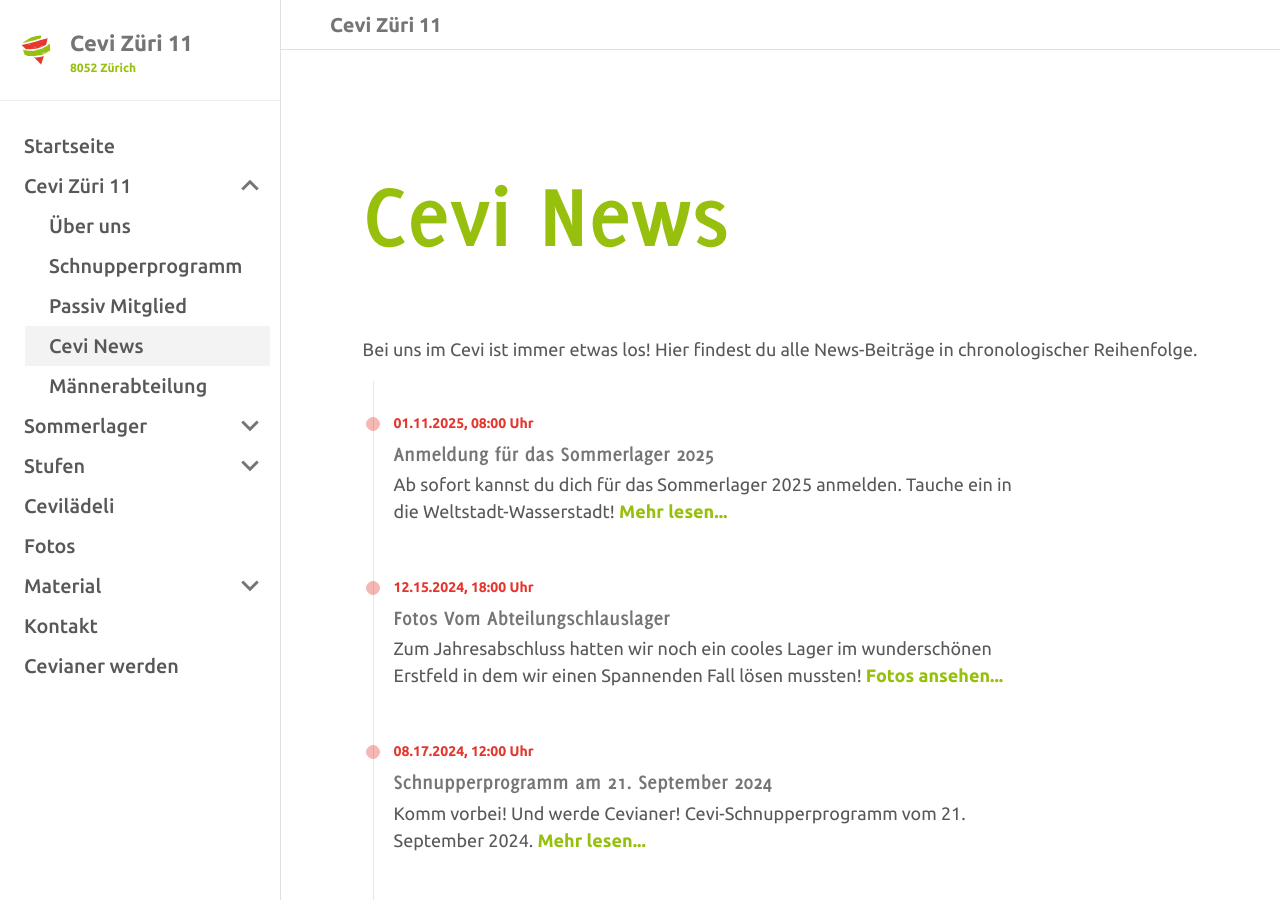
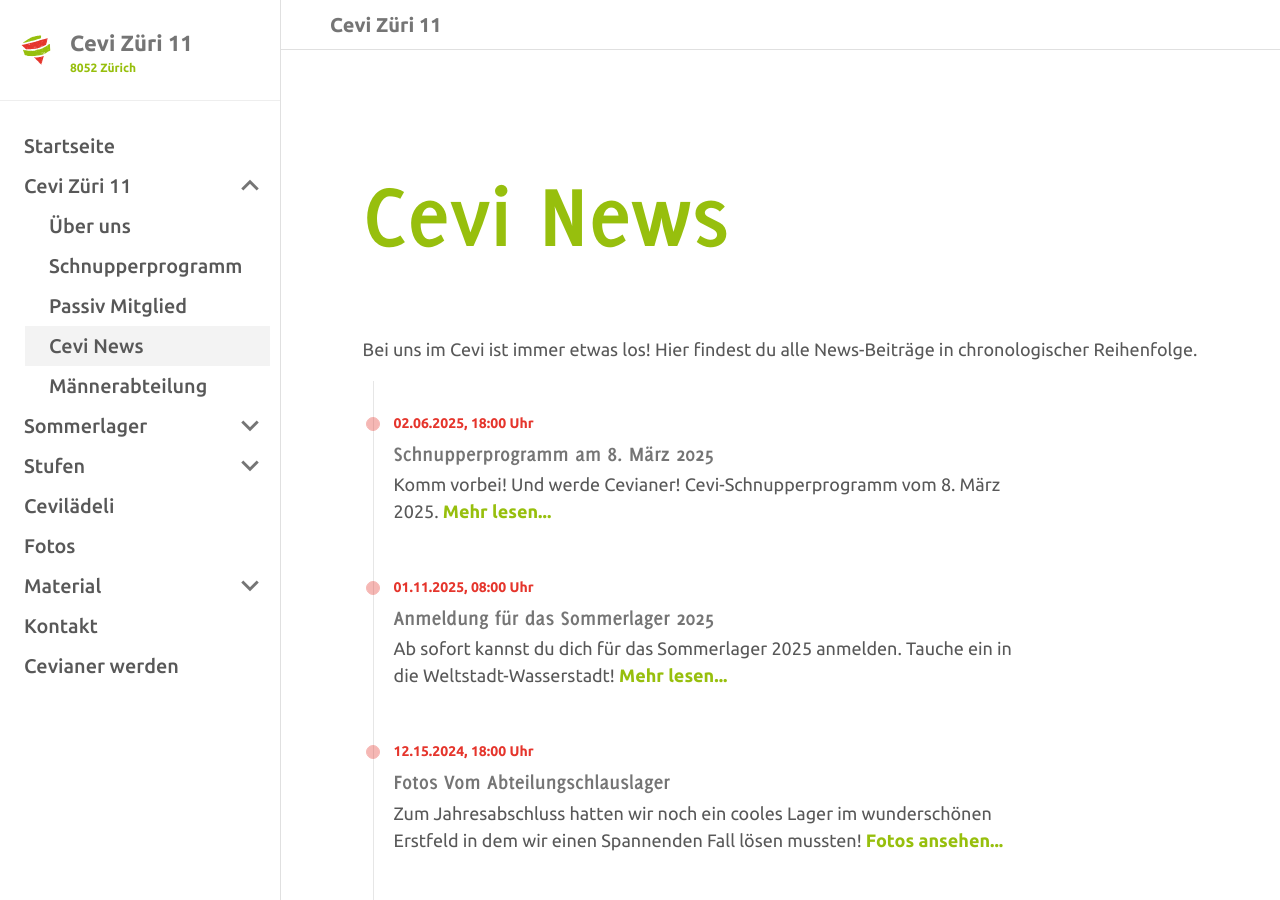
Before and after one commit to wp99cp/cevi_zh11_webpage, a Jekyll site: the page built from content/cevi-news.md, in a window 1280 px wide and 900 px high. Built offline with Jekyll 4.4.1, drawn with Linux system fonts in a browser that asks for light colours.

Commit message:
schupperprorgi Infos

```diff
--- a/content/ueber-uns/cevianer-werden.md
+++ b/content/ueber-uns/cevianer-werden.md
@@ -9,9 +9,9 @@
 
 sub-menu-priority: 2
 permalink: /schnuppern
-news-entry-title: Schnupperprogramm am 21. September 2024
-news-entry-caption: Komm vorbei! Und werde Cevianer! Cevi-Schnupperprogramm vom 21. September 2024.
-date: 2024-08-17T12:00
+news-entry-title: Schnupperprogramm am 8. März 2025
+news-entry-caption: Komm vorbei! Und werde Cevianer! Cevi-Schnupperprogramm vom 8. März 2025.
+date: 2025-02-06T18:00
 news-entry: true
 description: Bei uns ist jeden Samstag Schnupperprogramm. Komm vorbei und werde Cevianer!
 
@@ -20,15 +20,13 @@
 contact_page: true
 ---
 
-{% comment %}
-###############################
-###############################
 
-# Cevi-Schupper-Programm vom 21. September 2024
+
+# Cevi-Schupper-Programm vom 8. März 2025
 
 ## Komm vorbei! Und werde Cevianer!
 
-Erlebe am Cevi-Tag vom 21. September 2024 ein unvergessliches Abenteuer und lerne den Cevi kennen! Bist du gerne in der
+Erlebe am Cevi-Tag vom 8. März 2025 ein unvergessliches Abenteuer und lerne den Cevi kennen! Bist du gerne in der
 Natur, magst Action, interessante Erlebnisse und Gemeinschaft?
 
 Der Schnuppertag bietet Kindern ab dem Kindergartenalter die Möglichkeit, Cevi-Luft zu schnuppern und die Natur zu
@@ -36,7 +34,7 @@
 
 [Erfahre jetzt schon mehr über den Cevi.](/ueber-uns)
 
-## Infos zum Schnuppertag vom 21. September 2024
+## Infos zum Schnuppertag vom 8. März 2025
 
 An diesem Nachmittag laden wir alle Kinder aus den Quartieren Seebach, Oerlikon und Affoltern zu uns in den Cevi ein!
 Wir freuen uns über jedes neue Gesicht!
@@ -67,12 +65,12 @@
 Schnupper-Datum. Bei uns ist jeder Samstag ein Schnupperprogramm.
 
 [Kontakt aufnehmen](/kontakt)
-###############################
-###############################
-{% endcomment %}
 
 
 
+{% comment %}
+###############################
+###############################
 
 # Bei uns ist jeder Samstag ein Schnupperprogramm.
 
@@ -105,3 +103,7 @@
 Schnupperprogramm.
 
 [[ contact-form :: forms/schnuppern.yml ]]
+
+###############################
+###############################
+{% endcomment %}
```
